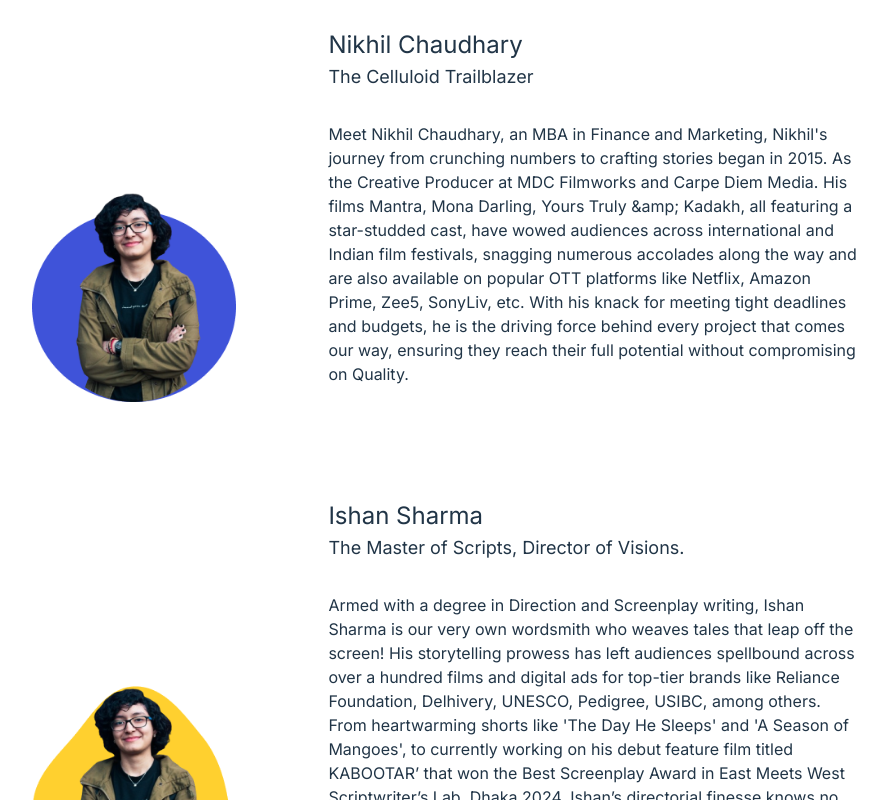
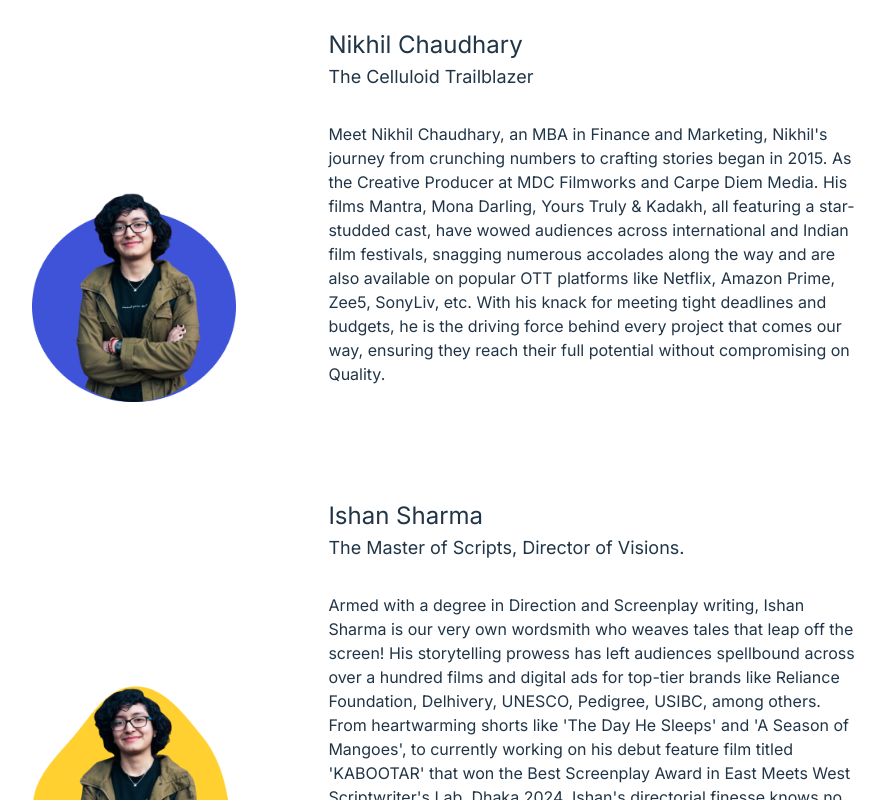
Before and after one commit to aum-singhal/carpedium, a React (Vite) app: page / in a window 1280 px wide. Shown: the part 3060-3860 px from the top of the page, without its empty margins (190-1077 px from the left). Built offline with nearby package versions, Linux system fonts and the light colour scheme.

Commit message:
fixed typos

```diff
--- a/src/components/homepage/team/team.jsx
+++ b/src/components/homepage/team/team.jsx
@@ -12,13 +12,13 @@ import { Fade } from "react-awesome-reveal";
 
 export default function Team(){
   const teamData = [
-    {name: "Nikhil Chaudhary", desg: "The Celluloid Trailblazer", img: person1, back: violet, desc: "Meet Nikhil Chaudhary, an MBA in Finance and Marketing, Nikhil's journey from crunching numbers to crafting stories began in 2015. As the Creative Producer at MDC Filmworks and Carpe Diem Media. His films Mantra, Mona Darling, Yours Truly &amp; Kadakh, all featuring a star-studded cast, have wowed audiences across international and Indian film festivals, snagging numerous accolades along the way and are also available on popular OTT platforms like Netflix, Amazon Prime, Zee5, SonyLiv, etc. With his knack for meeting tight deadlines and budgets, he is the driving force behind every project that comes our way, ensuring they reach their full potential without compromising on Quality."},
-    {name: "Ishan Sharma", desg: "The Master of Scripts, Director of Visions.", img: person2, back: yellow, desc: "Armed with a degree in Direction and Screenplay writing, Ishan Sharma is our very own wordsmith who weaves tales that leap off the screen! His storytelling prowess has left audiences spellbound across over a hundred films and digital ads for top-tier brands like Reliance Foundation, Delhivery, UNESCO, Pedigree, USIBC, among others. From heartwarming shorts like 'The Day He Sleeps' and 'A Season of Mangoes', to currently working on his debut feature film titled KABOOTAR’ that won the Best Screenplay Award in East Meets West Scriptwriter’s Lab, Dhaka 2024, Ishan’s directorial finesse knows no bounds. His knack for crafting compelling narratives and a keen eye for detail, is the secret ingredient that ensures every story he creates comes to life on screen."},
-    {name: "Hasneet Sethi", desg: "The Silent Orchestrator of Seamless Productions", img: person1, back: pink, desc: "Say hello to Hasneet, our operations ninja and business champ. With a multifaceted background spanning across fashion, journalism, and filmmaking, Hasneet's journey from catwalk to clapboard is a testament to her versatility. Armed with a Best Director award from the Hyderabad Film Festival, for her student documentary film “Into the haze,” Hasneet is the quiet force behind our flawless project executions. She was the Director's Assistant for our film &quot;Mantra&quot; and was also an Assistant Director for the film &quot;Axone&quot;, both streaming on Netflix. Whether she's orchestrating a symphony of tasks or wrangling production chaos, Hasneet ensures our ship sails smoothly through every storm with unwavering precision!"},
-    {name: "Prince Ansari", desg: "The Editing Architect of Visual Marvels", img: person1, back: green, desc: "Meet Prince Ansari, our dynamic and visionary Creative Associate with a flair for video editing. With a journey that's taken him from the airwaves of Fever FM 104, Delhi to the creative hub of FilmGoi, Noida, Prince now brings his expertise to Carpe Diem Media. His portfolio boasts diverse projects, from the heartwarming short film &quot;Father’s Day&quot; for Trade India to a captivating promotional video for Nykaa, and many more brands like Clean India Ventures, HCL Tech, Philips and Reliance Foundation. Armed with a degree in Journalism and Mass Communication from Chandigarh University, Prince seamlessly weaves creativity and technical prowess into every project he is assigned."},
-    {name: "Ashish Chaudhary", desg: "The Multifaceted Maestro of Cinematic Chaos", img: person1, back: blue, desc: "Introducing Ashish Chaudhary, our cinematic chameleon donning many hats, be it Assistant Director, Assistant Editor, and now mainly our Production Manager. With a diploma from the Digital Academy- The Film School, Gemini Studios, Mumbai, Ashish has been an integral part of numerous successful projects. From shaping narratives to managing chaos behind the scenes, he's the glue that holds our productions together. With credits on feature films like “Mona Darling,&quot; and “Hum bhi akele, tum bhi akele,” short film &quot;Know Your Enemy,&quot; “A Suitable Boy” and a music video for &quot;Fourhead Music&quot; under his belt, Ashish is the wizard behind the curtains of our cinematic escapades."},
-    {name: "Inderjot Kaur", desg: "Turning Deals into Blockbusters", img: person2, back: yellowp, desc: "Meet Inderjot Kaur, our unstoppable force in sales and business development. With a knack for spotting opportunities and turning them into gold, Inderjot's journey has been nothing short of spectacular. With a resume that reads like a globe-trotting adventure, Inderjot’s expertise spans the vast Asia Pacific markets, where she's forged lasting relationships and sealed major deals with her charm and finesse. She's the mastermind behind our national and international sales efforts, leveraging her expertise to open new doors and secure major projects. With a keen eye for opportunities and a natural flair for negotiation, Inderjot is the driving force behind our sales and marketing efforts, ensuring that every project is not just a success, but a blockbuster in the making."},
-    {name: "Prashant Singh", desg: "The Creative Catalyst", img: person1, back: pinkp, desc: "Introducing Prashant, our Creative Lead, sculpting cinematic wonders with his artistic vision. From his pivotal role in the casting team for the Oscar-winning film &quot;Life of Pi&quot; to his position as Associate Casting Director for the acclaimed series &quot;A Suitable Boy&quot; by Mira Nair, Prashant's journey is nothing short of remarkable. He's also made significant contributions to feature films like &quot;Mona Darling&quot; and &quot;Kanchi,&quot; collaborating closely with the Direction department to bring stories to life on the big screen."},
+    {name: "Nikhil Chaudhary", desg: "The Celluloid Trailblazer", img: person1, back: violet, desc: "Meet Nikhil Chaudhary, an MBA in Finance and Marketing, Nikhil's journey from crunching numbers to crafting stories began in 2015. As the Creative Producer at MDC Filmworks and Carpe Diem Media. His films Mantra, Mona Darling, Yours Truly & Kadakh, all featuring a star-studded cast, have wowed audiences across international and Indian film festivals, snagging numerous accolades along the way and are also available on popular OTT platforms like Netflix, Amazon Prime, Zee5, SonyLiv, etc. With his knack for meeting tight deadlines and budgets, he is the driving force behind every project that comes our way, ensuring they reach their full potential without compromising on Quality."},
+    {name: "Ishan Sharma", desg: "The Master of Scripts, Director of Visions.", img: person2, back: yellow, desc: "Armed with a degree in Direction and Screenplay writing, Ishan Sharma is our very own wordsmith who weaves tales that leap off the screen! His storytelling prowess has left audiences spellbound across over a hundred films and digital ads for top-tier brands like Reliance Foundation, Delhivery, UNESCO, Pedigree, USIBC, among others. From heartwarming shorts like 'The Day He Sleeps' and 'A Season of Mangoes', to currently working on his debut feature film titled 'KABOOTAR' that won the Best Screenplay Award in East Meets West Scriptwriter's Lab, Dhaka 2024, Ishan's directorial finesse knows no bounds. His knack for crafting compelling narratives and a keen eye for detail, is the secret ingredient that ensures every story he creates comes to life on screen."},
+    {name: "Hasneet Sethi", desg: "The Silent Orchestrator of Seamless Productions", img: person1, back: pink, desc: "Say hello to Hasneet, our operations ninja and business champ. With a multifaceted background spanning across fashion, journalism, and filmmaking, Hasneet's journey from catwalk to clapboard is a testament to her versatility. Armed with a Best Director award from the Hyderabad Film Festival, for her student documentary film “Into the haze,” Hasneet is the quiet force behind our flawless project executions. She was the Director's Assistant for our film 'Mantra' and was also an Assistant Director for the film 'Axone', both streaming on Netflix. Whether she's orchestrating a symphony of tasks or wrangling production chaos, Hasneet ensures our ship sails smoothly through every storm with unwavering precision!"},
+    {name: "Prince Ansari", desg: "The Editing Architect of Visual Marvels", img: person1, back: green, desc: "Meet Prince Ansari, our dynamic and visionary Creative Associate with a flair for video editing. With a journey that's taken him from the airwaves of Fever FM 104, Delhi to the creative hub of FilmGoi, Noida, Prince now brings his expertise to Carpe Diem Media. His portfolio boasts diverse projects, from the heartwarming short film “Father's Day” for Trade India to a captivating promotional video for Nykaa, and many more brands like Clean India Ventures, HCL Tech, Philips and Reliance Foundation. Armed with a degree in Journalism and Mass Communication from Chandigarh University, Prince seamlessly weaves creativity and technical prowess into every project he is assigned."},
+    {name: "Ashish Chaudhary", desg: "The Multifaceted Maestro of Cinematic Chaos", img: person1, back: blue, desc: "Introducing Ashish Chaudhary, our cinematic chameleon donning many hats, be it Assistant Director, Assistant Editor, and now mainly our Production Manager. With a diploma from the Digital Academy- The Film School, Gemini Studios, Mumbai, Ashish has been an integral part of numerous successful projects. From shaping narratives to managing chaos behind the scenes, he's the glue that holds our productions together. With credits on feature films like “Mona Darling” and “Hum bhi akele, tum bhi akele,” short film 'Know Your Enemy', “A Suitable Boy” and a music video for 'Fourhead Music' under his belt, Ashish is the wizard behind the curtains of our cinematic escapades."},
+    {name: "Inderjot Kaur", desg: "Turning Deals into Blockbusters", img: person2, back: yellowp, desc: "Meet Inderjot Kaur, our unstoppable force in sales and business development. With a knack for spotting opportunities and turning them into gold, Inderjot's journey has been nothing short of spectacular. With a resume that reads like a globe-trotting adventure, Inderjot's expertise spans the vast Asia Pacific markets, where she's forged lasting relationships and sealed major deals with her charm and finesse. She's the mastermind behind our national and international sales efforts, leveraging her expertise to open new doors and secure major projects. With a keen eye for opportunities and a natural flair for negotiation, Inderjot is the driving force behind our sales and marketing efforts, ensuring that every project is not just a success, but a blockbuster in the making."},
+    {name: "Prashant Singh", desg: "The Creative Catalyst", img: person1, back: pinkp, desc: "Introducing Prashant, our Creative Lead, sculpting cinematic wonders with his artistic vision. From his pivotal role in the casting team for the Oscar-winning film 'Life of Pi' to his position as Associate Casting Director for the acclaimed series 'A Suitable Boy' by Mira Nair, Prashant's journey is nothing short of remarkable. He's also made significant contributions to feature films like 'Mona Darling' and 'Kanchi', collaborating closely with the Direction department to bring stories to life on the big screen."},
     {name: "Noddy", desg: "Chief Cuddles Officer", img: person1, back: pinkp, desc: "Noddy, our Chief Happiness Officer spreads joy faster than you can say fetch! With a tail that wags with boundless enthusiasm and a heart full of cuddles, Noddy's mission is to keep our team's spirits high. Whether it's doling out puppy kisses or impromptu play sessions, Noddy's infectious energy ensures that smiles in our office are never in short supply!"},
     {name: "Elvy", desg: "Director of “Pawductivity”", img: person1, back: pinkp, desc: "Elvy, our Director of Pawductivity, is on a mission to keep the team warm and fuzzy with an abundance of snuggles! With a paw-some talent for turning any moment into a cuddle-worthy occasion, Elvy's presence is like a fluffy cloud on a sunny day. From spontaneous cuddle breaks to orchestrating group hugs, Elvy's cuddle expertise ensures that our workplace is a haven of comfort and joy!"},
   ]
```
Also changed, not shown: src/components/servicepage/serviceCardSection/serviceCards.jsx (+4 -4 lines).
